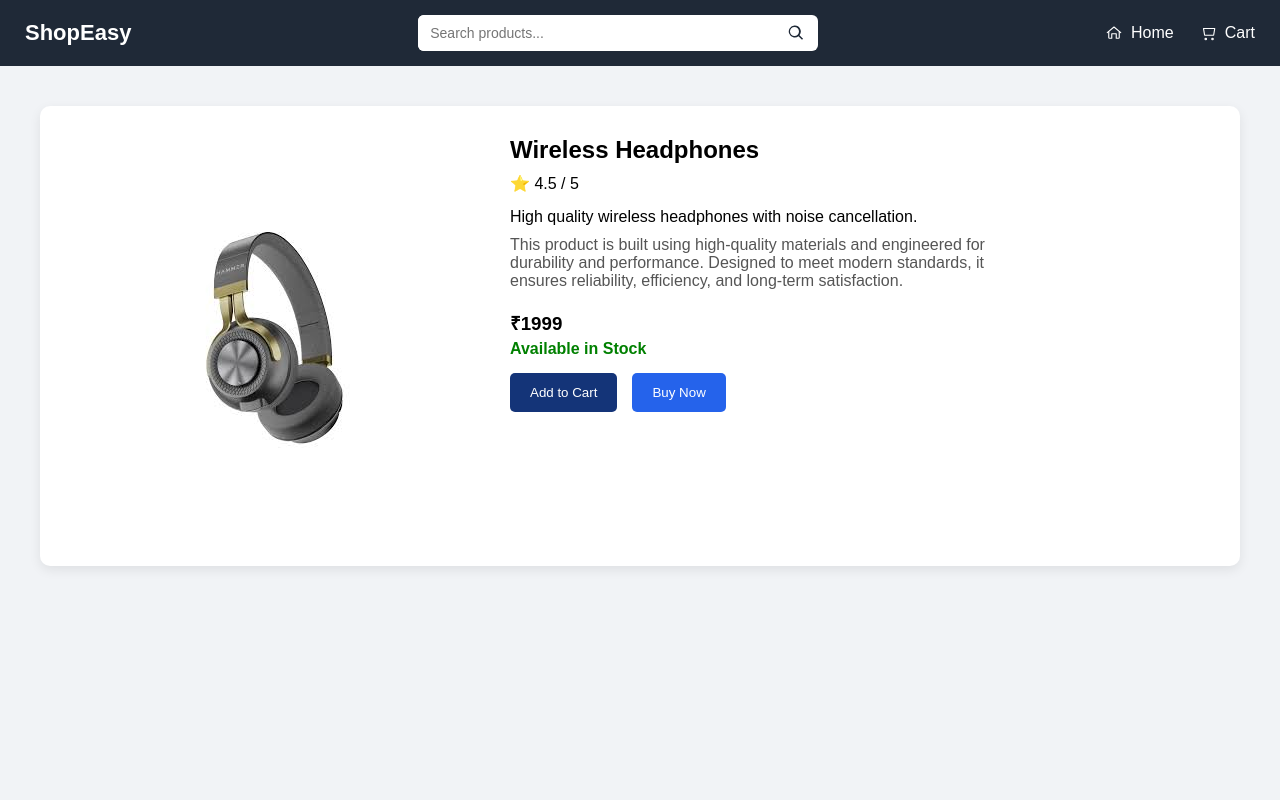
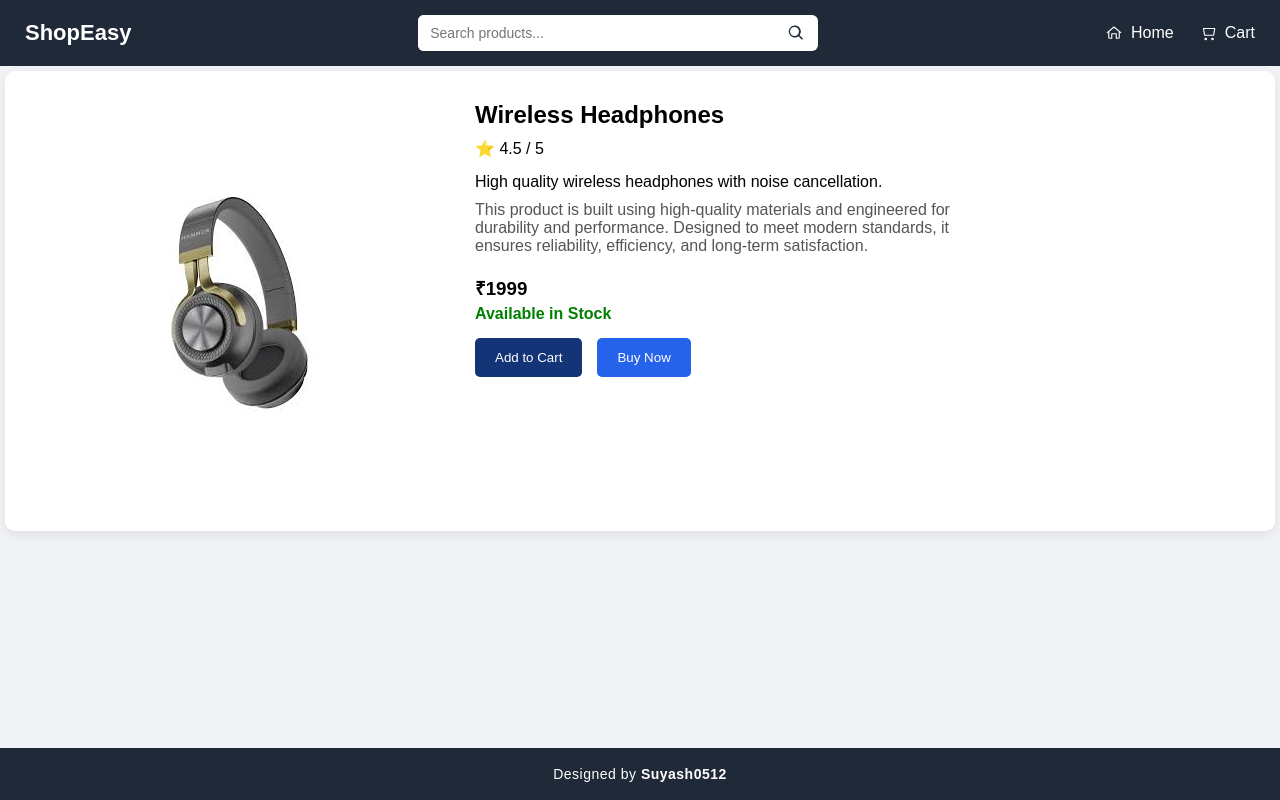
Before and after one commit to suyash0512/ShopEasy, a React (Vite) app: page /product/1 in a window 1280 px wide. Shown: the top 800 px of the page. Built offline with nearby package versions, Linux system fonts and the light colour scheme.

Commit message:
Fixed cart empty state UI and link styling

```diff
--- a/src/pages/ProductDetails.jsx
+++ b/src/pages/ProductDetails.jsx
@@ -42,9 +42,9 @@ export default function ProductDetails() {
   return (
     <div
       style={{
-        padding: "40px",
+        padding: "5px",
         background: "#f1f3f6",
-        minHeight: "100vh",
+        minHeight: "0vh",
         position: "relative"
       }}
     >
```
